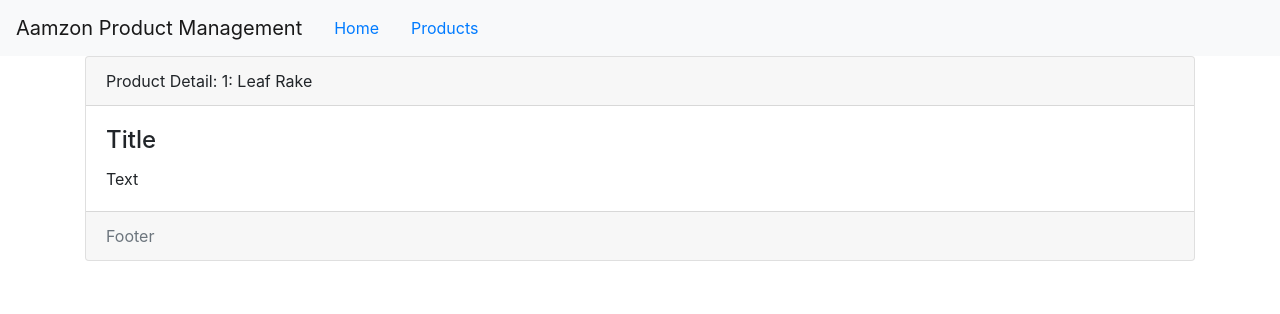
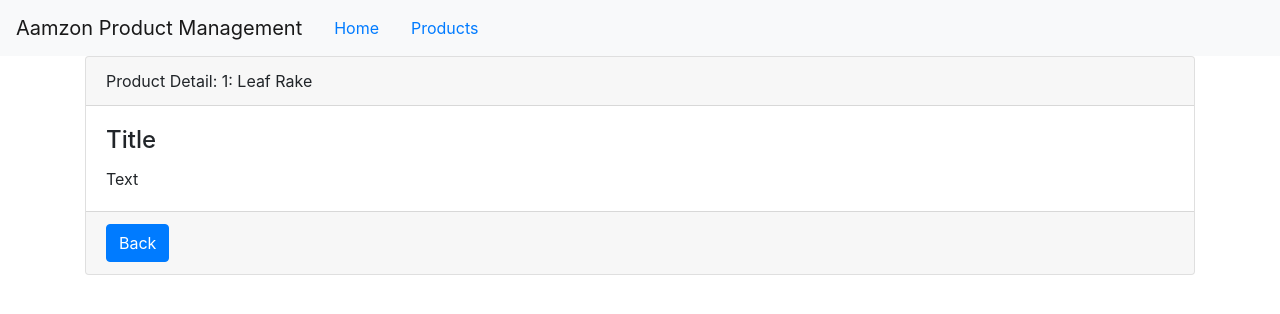
Before and after one commit to SandipPunalkar/Amazon-PM, an Angular app: page /products/1 in a window 1280 px wide. Shown: the top 314 px of the page. Built offline with nearby package versions, Linux system fonts and the light colour scheme.

Commit message:
Activating a Route with Code

```diff
--- a/src/app/products/product-detail.component.html
+++ b/src/app/products/product-detail.component.html
@@ -7,6 +7,8 @@
     <p class="card-text">Text</p>
   </div>
   <div class="card-footer text-muted">
-    Footer
+    <button (click)="onBack()" type="button" class="btn btn-primary">
+      Back
+    </button>
   </div>
 </div>
--- a/src/app/products/product-detail.component.ts
+++ b/src/app/products/product-detail.component.ts
@@ -25,4 +25,8 @@ export class ProductDetailComponent implements OnInit {
       imageUrl: 'assets/images/leaf_rake.png',
     };
   }
+
+  onBack(): void {
+    this.router.navigate(['/products']);
+  }
 }
```
